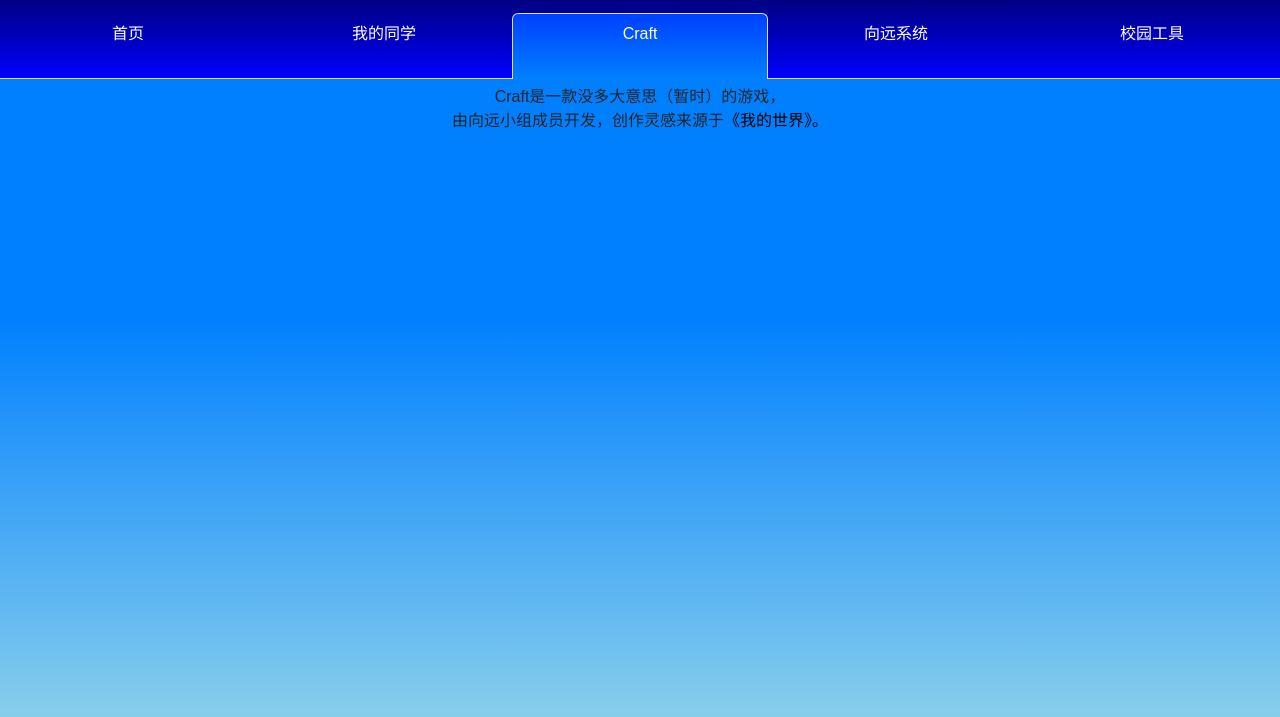
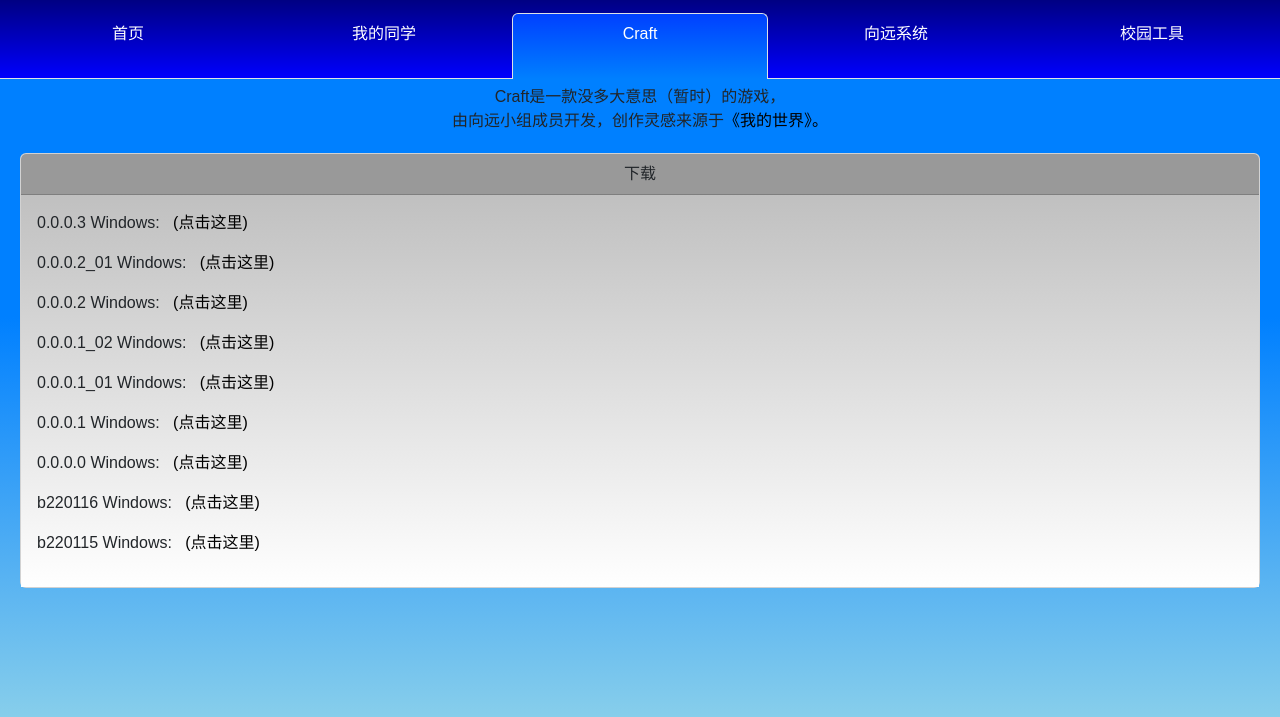
Before and after one commit to XYGyoung/XYGyoung.github.io, a plain HTML site: page craft/index.html in a window 1280 px wide. Shown: the part 83-800 px from the top of the page. Drawn offline with nearby package versions, Linux system fonts and the light colour scheme.

Commit message:
make craft page

```diff
--- a/craft/index.html
+++ b/craft/index.html
@@ -6,6 +6,9 @@
 	<title>Craft</title>
 	<link href="../bootstrap/css/bootstrap.min.css" rel="stylesheet">
 	<link href="../stylesheet/mainpage.css" rel="stylesheet">
+    <script src="https://cdn.bootcss.com/jquery/3.2.1/jquery.min.js" rel="external nofollow"  rel="external nofollow"  rel="external nofollow"  rel="external nofollow"  rel="external nofollow" ></script>
+  <script src="https://cdn.bootcss.com/popper.js/1.12.5/umd/popper.min.js" rel="external nofollow"  rel="external nofollow"  rel="external nofollow"  rel="external nofollow"  rel="external nofollow" ></script>
+  <script src="https://cdn.bootcss.com/bootstrap/4.1.0/js/bootstrap.min.js" rel="external nofollow"  rel="external nofollow"  rel="external nofollow"  rel="external nofollow"  rel="external nofollow" ></script>
 </head>
 <body>
 	<header class="fixed-top">
@@ -25,7 +28,22 @@
 	<p>
 		Craft是一款没多大意思（暂时）的游戏，<br>
 		由向远小组成员开发，创作灵感来源于<a href="www.minecraft.net">《我的世界》。</a><br>
-	</p>
-	<h2></h2>
+    </p>
+    <div class="card">
+        <div class="card-header">
+            下载
+        </div>
+        <div class="card-body" style="text-align: left;background: linear-gradient(to bottom,rgba(192,192,192,1),white);">
+            <p>0.0.0.3  Windows: &nbsp;&nbsp;<a href="../downloads/0.0.0.3.exe">(点击这里)</a></p>
+            <p>0.0.0.2_01  Windows: &nbsp;&nbsp;<a href="../downloads/0.0.0.2_01.exe">(点击这里)</a></p>
+            <p>0.0.0.2  Windows: &nbsp;&nbsp;<a href="../downloads/0.0.0.2.exe">(点击这里)</a></p>
+            <p>0.0.0.1_02  Windows: &nbsp;&nbsp;<a href="../downloads/0.0.0.1_02.exe">(点击这里)</a></p>
+            <p>0.0.0.1_01  Windows: &nbsp;&nbsp;<a href="../downloads/0.0.0.1_01.exe">(点击这里)</a></p>
+            <p>0.0.0.1  Windows: &nbsp;&nbsp;<a href="../downloads/0.0.0.1.exe">(点击这里)</a></p>
+            <p>0.0.0.0  Windows: &nbsp;&nbsp;<a href="../downloads/0.0.0.0.exe">(点击这里)</a></p>
+            <p>b220116  Windows: &nbsp;&nbsp;<a href="../downloads/build220116.exe">(点击这里)</a></p>
+            <p>b220115  Windows: &nbsp;&nbsp;<a href="../downloads/build220115.exe">(点击这里)</a></p>
+        </div>
+    </div>
 </body>
 </html>
--- a/stylesheet/mainpage.css
+++ b/stylesheet/mainpage.css
@@ -45,3 +45,11 @@ nav.nav.navbar-nav ul.nav.nav-tabs.nav-justified li.active
 	border-radius: 10px;
 	min-height: 256px;
 }
+.card
+{
+	margin: 20px;
+}
+.card-header, .card-footer
+{
+	background: #999;
+}
```
